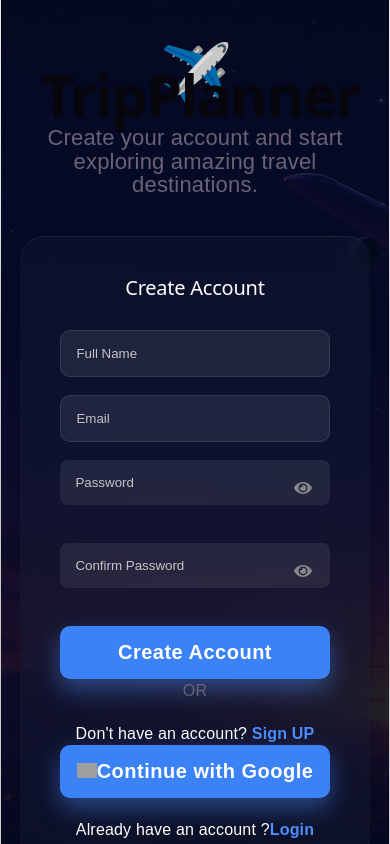
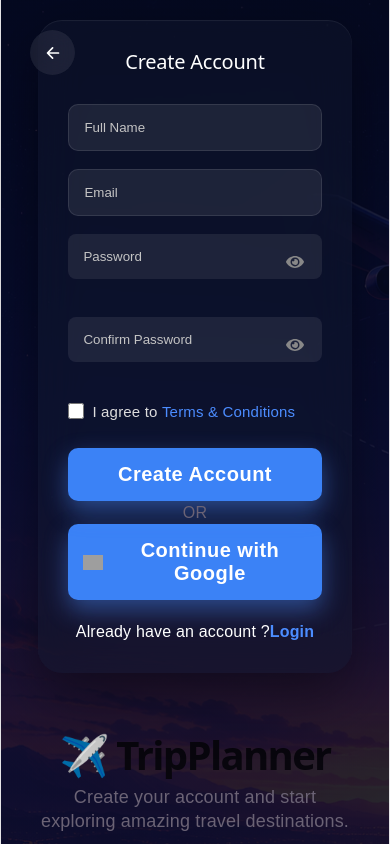
Before and after one commit to VEDANT356/TripPlanner-, a React (Vite) app: page /signup in a window 390 px wide. Shown: the top 844 px of the page. Built offline with nearby package versions, Linux system fonts and the light colour scheme; grey boxes are pictures that could not be loaded.

Commit message:
bhakti bhik mangi

```diff
--- a/src/App.css
+++ b/src/App.css
@@ -275,7 +275,7 @@ nav h2 {
 }
 
 .Why-card:hover{
-    transform:translateY(-10px);
+    transform:translateY(-5px);
     box-shadow:0 0 20px rgba(255,181,0,.3);
 }
 
@@ -500,7 +500,7 @@ nav h2 {
 .social-links{
   display: flex;
   gap: 20px;
-  margin: top 15px;
+  margin-top:15px;
 }
 .social-links a{
   color: white;
@@ -533,3 +533,59 @@ nav h2 {
   border: none;
   border-radius: 8px;
 }
+
+@media (max-width:768px){
+
+.hero{
+    flex-direction: column;
+    text-align: center;
+    padding: 50px 20px;
+}
+.hero-content {
+  width: 100%;
+}
+
+.hero-content h1{
+  font-size: 42px;
+}
+
+.hero-content button{
+    width:100%;
+    max-width: 250px;
+}
+
+.hero-image{
+    width:100%;
+}
+
+.hero-image img{
+    width:100%;
+    max-width:400px;
+}
+
+.navbar{
+    padding:20px;
+    flex-wrap: wrap;
+    gap: 15px;
+}
+
+.nav-links{
+    width: 100%;
+    justify-content: center;
+    flex-wrap: wrap;
+  }
+
+.destination-card{
+  width:100%;
+}
+.testimonial-card{
+    width:100%;
+}
+.contact{
+    padding:60px 20px;
+}
+.footer-container{
+    flex-direction:column;
+    text-align:center;
+}
+}
--- a/src/pages/Login.jsx
+++ b/src/pages/Login.jsx
@@ -2,6 +2,7 @@ import {Link} from "react-router-dom";
 import"../styles/Auth.css";
 import { useState } from "react";
 import { FaEye, FaEyeSlash } from "react-icons/fa";
+import { IoArrowBack } from "react-icons/io5";
 
 function Login() {
     const [showPassword, setShowPassword] = useState(false);
@@ -24,7 +25,10 @@ function Login() {
             </div>
 
             <div className="auth-right">
-                <div className="auth-card">
+                    <Link to="/" className="back-btn">
+                    <IoArrowBack />
+                    </Link>
+                    <div className="auth-card">
                     <h2>Welcome Back</h2>
 
                     <input
--- a/src/pages/Signup.jsx
+++ b/src/pages/Signup.jsx
@@ -1,7 +1,8 @@
 import {Link} from "react-router-dom";
 import "../styles/Auth.css";
 import { useState } from "react";
-import { FaEye , FaEyeSlash } from "react-icons/fa";
+import { FaEye, FaEyeSlash } from "react-icons/fa";
+import { IoArrowBack } from "react-icons/io5";
 
 
 function Signup() {
@@ -10,6 +11,11 @@ function Signup() {
 
     return (
         <div className="auth-container">
+
+            <Link to="/" className="back-btn">
+                    <IoArrowBack />
+            </Link>
+
             <div className="auth-left">
                 <h1>✈️ TripPlanner</h1>
 
@@ -17,9 +23,16 @@ function Signup() {
                     Create your account and start exploring
                     amazing travel destinations.
                 </p>
+                <ul className="auth-features">
+                    <li>🌍 Explore 100+ Destinations</li>
+                    <li>🔒 Secure Login</li>
+                    <li>⚡ Fast Booking</li>
+                </ul>
             </div>
             <div className="auth-right">
-                <div className="auth-card">
+
+
+                    <div className="auth-card">
                     <h2>Create Account</h2>
                     <input type="text" placeholder="Full Name" />
                     <input type="email" placeholder="Email" />
@@ -50,16 +63,21 @@ function Signup() {
                         </span>
                     </div>
 
+                    <div className="auth-options">
+                        <label className="remember-me">
+                            <input type="checkbox" />
+                        <span>
+                            I agree to <a href="#">Terms & Conditions</a>
+                        </span>
+                        </label>
+                    </div>
+
                     <button>Create Account</button>
-
                     <div className="divider">
                         <span>OR</span>
                     </div>
 
-                    <p>
-                        Don't have an account?
-                        <Link to="/signup"> Sign UP</Link>
-                        </p>
+
 
                         <button className="google-btn">
                             <img
--- a/src/styles/Auth.css
+++ b/src/styles/Auth.css
@@ -32,6 +32,8 @@
 }
 
 .auth-right {
+    flex: 1;
+    position: relative;
     display: flex;
     justify-content: center;
     align-items: center;
@@ -138,18 +140,47 @@
     text-decoration: underline;
 }
 
-@media (max-width:900px){
+@media (max-width: 768px){
+    .back-btn{
+    position: fixed;
+    top:20px;
+    left:20px;
+}
     .auth-container{
         flex-direction:column;
+        padding: 20px;
+    }
+    .auth-right{
+        order: 1;
     }
 
     .auth-left{
+        order: 2;
         text-align: center;
-        padding: 40px;
+        padding:  20px;
     }
-    .auth-card{
+
+
+.auth-left h1{
+    font-size: 40px;
+}
+
+.auth-left p{
+    font-size: 18px;
+}
+
+.auth-features li{
+    font-size: 18px;
+}
+.auth-right{
+    width: 100%;
+}
+
+.auth-card{
         width:90%;
-        margin-bottom: 40px;
+        max-width: 420px;
+        margin-bottom: 30px ;
+        padding: 30px;
     }
 }
 
@@ -167,6 +198,7 @@
     border-radius: 8px;
     outline: none;
 }
+
 
 .eye-icon{
     position: absolute;
@@ -198,4 +230,39 @@
     background: white;
     color: #222;
     border:1px solid #ddd;
+
+    display: flex;
+    align-items: center;
+    justify-content: center;
+    gap: 10px;
 }
+
+.back-btn{
+    position: fixed;
+    top:30px;
+    left:30px;
+    width: 45px;
+    height: 45px;
+
+    display: flex;
+    align-items: center;
+    justify-content: center;
+
+    border-radius:50%;
+    background: rgba(255,255,255,.08);
+    backdrop-filter: blur(10px);
+
+    color: white;
+    text-decoration: none;
+    z-index: 1000;
+
+    transition: all .3s ease;
+
+}
+.back-btn:hover{
+    background: #3b82f6;
+}
+
+.back-btn svg{
+    font-size: 18px;
+}
```
